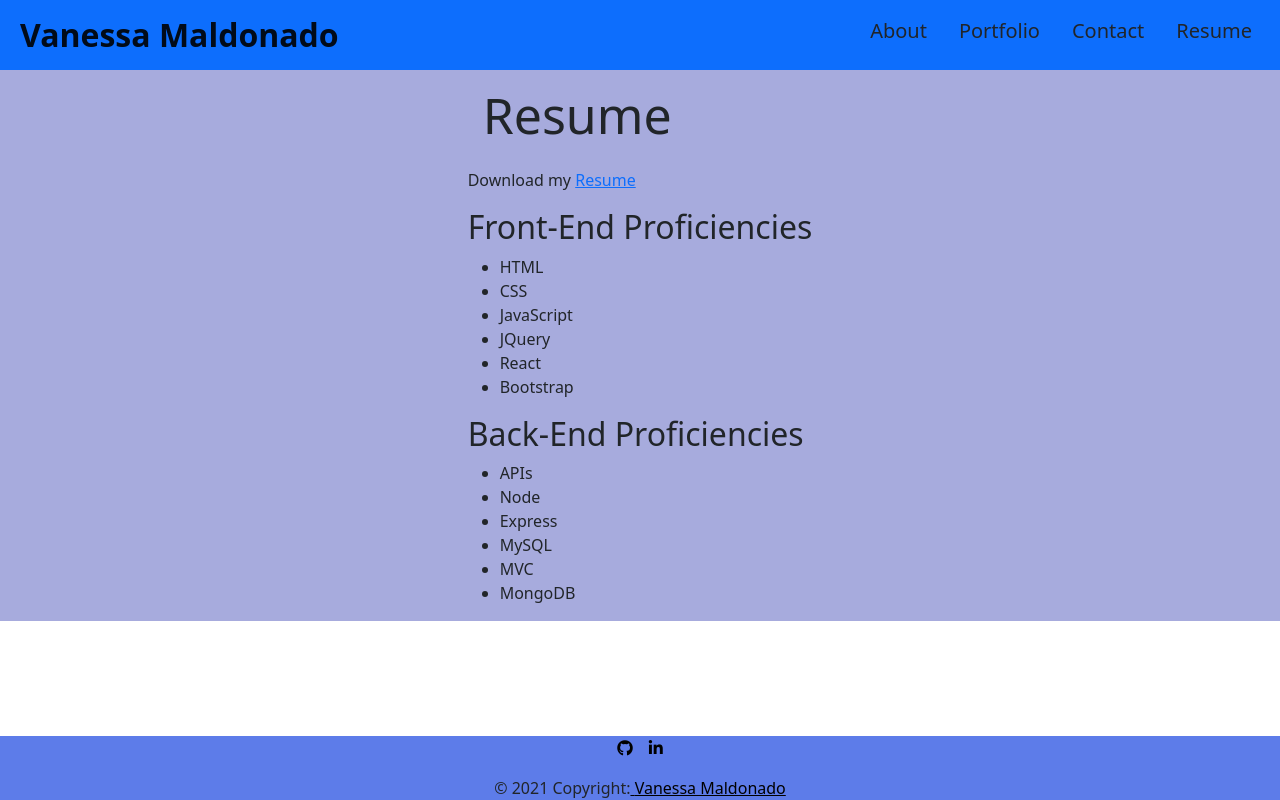
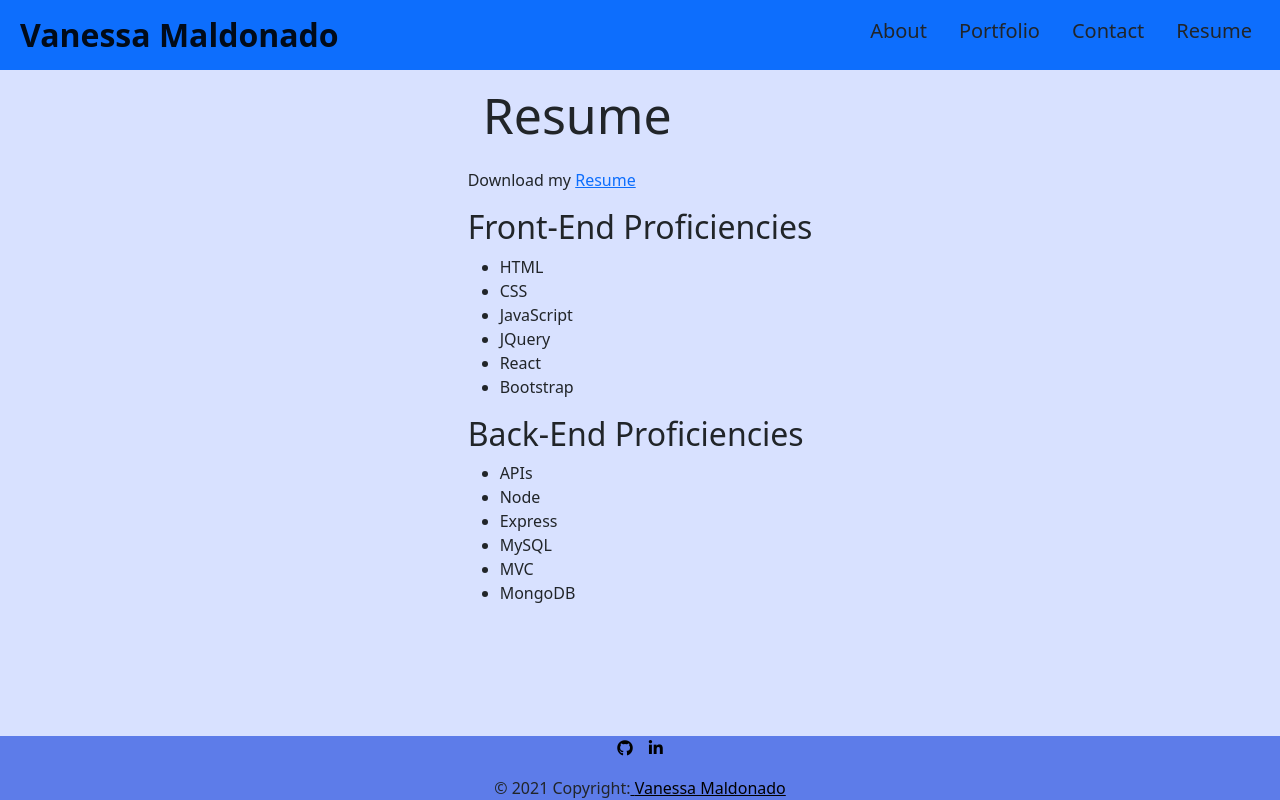
Before and after one commit to vbarajas4/20-React-Portfolio, a React (Create React App) app: page /resume in a window 1280 px wide. Built offline with nearby package versions, Linux system fonts and the light colour scheme.

Commit message:
fixed background style

```diff
--- a/src/App.js
+++ b/src/App.js
@@ -9,9 +9,13 @@ import Portfolio from "./components/pages/Portfolio";
 import Resume from "./components/pages/Resume";
 //import Wrapper from './components/Wrapper';
 
+
 function App() {
+
+  document.body.style.backgroundColor = '#d8e1ff';
+
   return (
-    <div>
+    <div id='app'>
       <Nav />
       <Route path='/' exact><About/></Route>
       <Route path='/portfolio' exact><Portfolio/></Route>
--- a/src/components/pages/Resume.js
+++ b/src/components/pages/Resume.js
@@ -11,7 +11,7 @@ export default function Resume() {
         display: 'flex',
         justifyContent: 'center',
         alignText: 'center',
-        backgroundColor: '#a7abdd'
+        backgroundColor: '#d8e1ff'
     }
 
     return (
--- a/src/index.css
+++ b/src/index.css
@@ -5,6 +5,7 @@ body {
     sans-serif;
   -webkit-font-smoothing: antialiased;
   -moz-osx-font-smoothing: grayscale;
+  background-color: #d8e1ff;
 }
 
 code {
```
